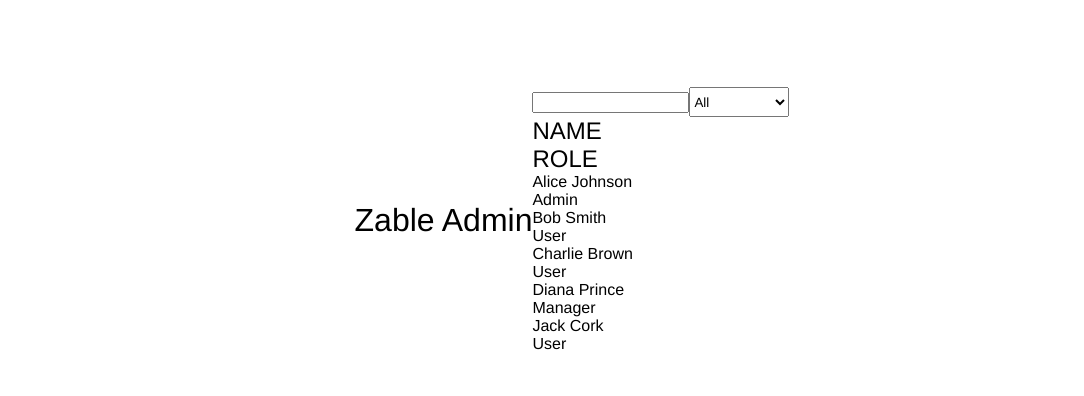
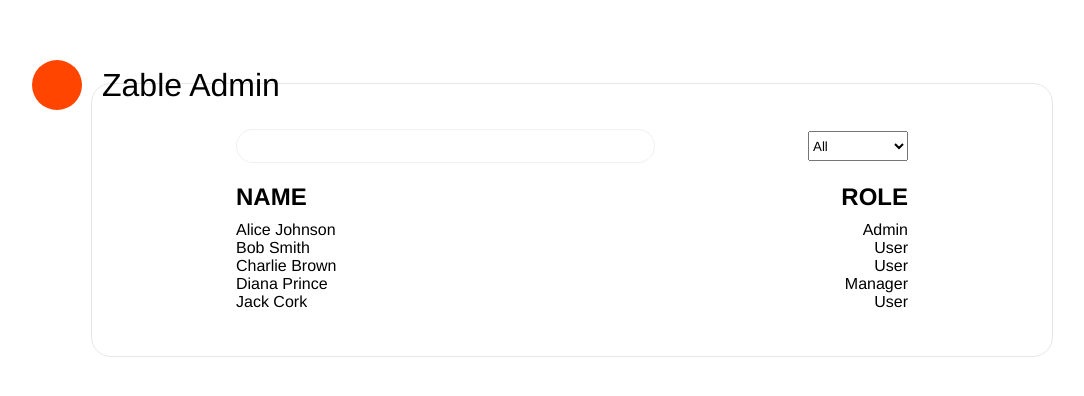
Before and after one commit to SanjeevMidda/search-and-filter, a React (Create React App) app: page / in a window 1280 px wide. Shown: the part 180-576 px from the top of the page, without its empty margins (68-1152 px from the left). Built offline with nearby package versions, Linux system fonts and the light colour scheme.

Commit message:
added styling for title elements

```diff
--- a/src/index.css
+++ b/src/index.css
@@ -9,4 +9,72 @@
   justify-content: center;
   align-items: center;
   height: 100dvh;
+  flex-direction: column;
 }
+
+.mainWrapper {
+  border: 1px solid rgb(231, 231, 231);
+  border-radius: 20px;
+  width: 75%;
+  height: 34%;
+  display: flex;
+  justify-content: center;
+  align-items: center;
+  flex-direction: column;
+}
+
+.mainUserDataContainer {
+  width: 70%;
+}
+
+.headings {
+  display: flex;
+  justify-content: space-between;
+
+  h2 {
+    font-weight: 800;
+    margin-bottom: 10px;
+  }
+}
+
+.userinfoContainer {
+  display: flex;
+  justify-content: space-between;
+}
+
+.filterContainer {
+  width: 70%;
+  display: flex;
+  justify-content: space-between;
+  margin-bottom: 20px;
+  align-items: center;
+}
+
+input {
+  border: 1px solid rgb(240, 240, 240);
+  border-radius: 20px;
+  width: 60%;
+  height: 30px;
+  padding-left: 12px;
+}
+
+select {
+  background-color: "blue";
+}
+
+#title {
+  position: absolute;
+  top: 240px;
+  left: 100px;
+  display: flex;
+  justify-content: center;
+  align-items: center;
+}
+
+.circle {
+  border-radius: 50%;
+  width: 50px;
+  height: 50px;
+  background-color: orangered;
+  margin-right: 20px;
+}
```
